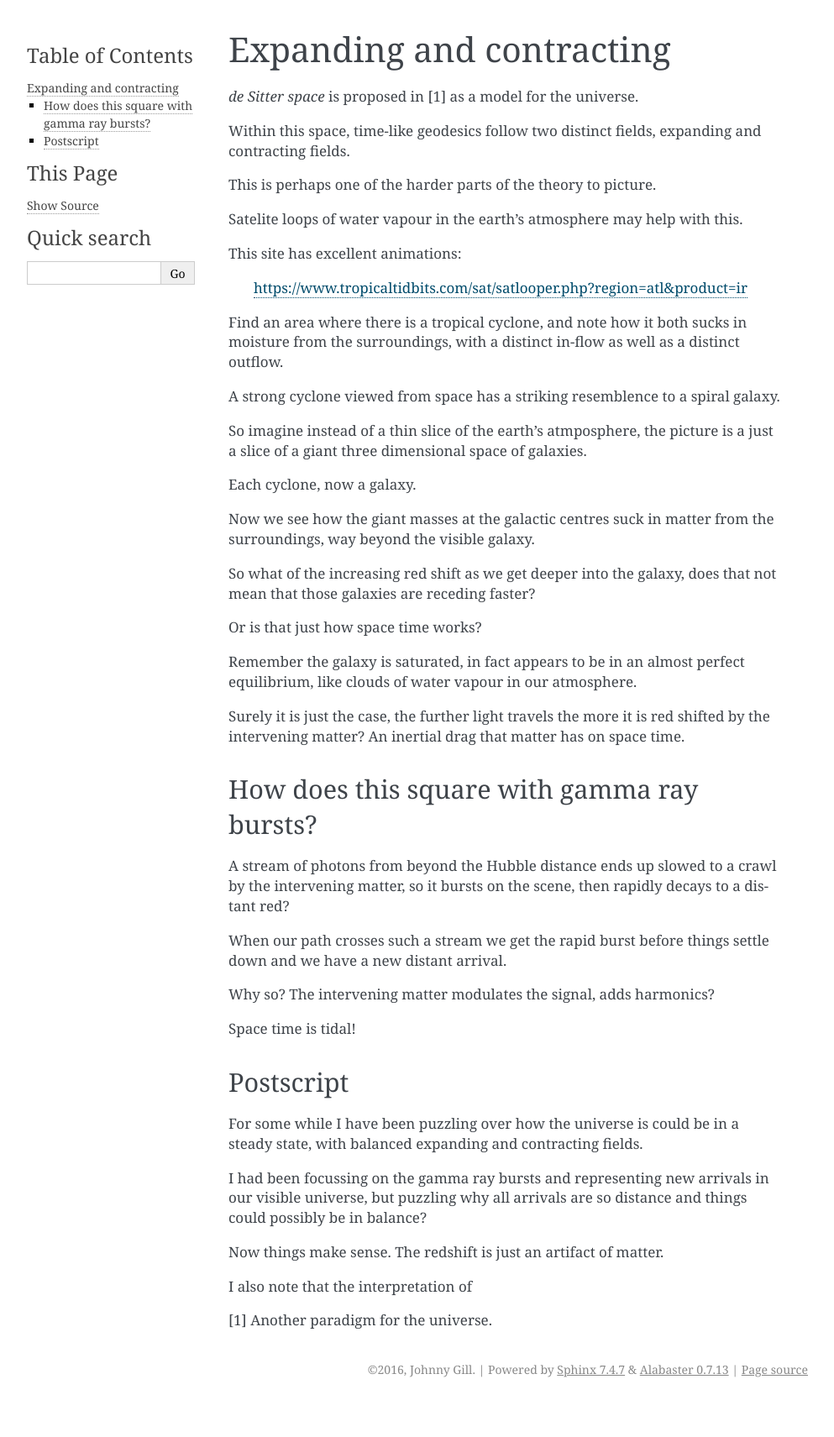
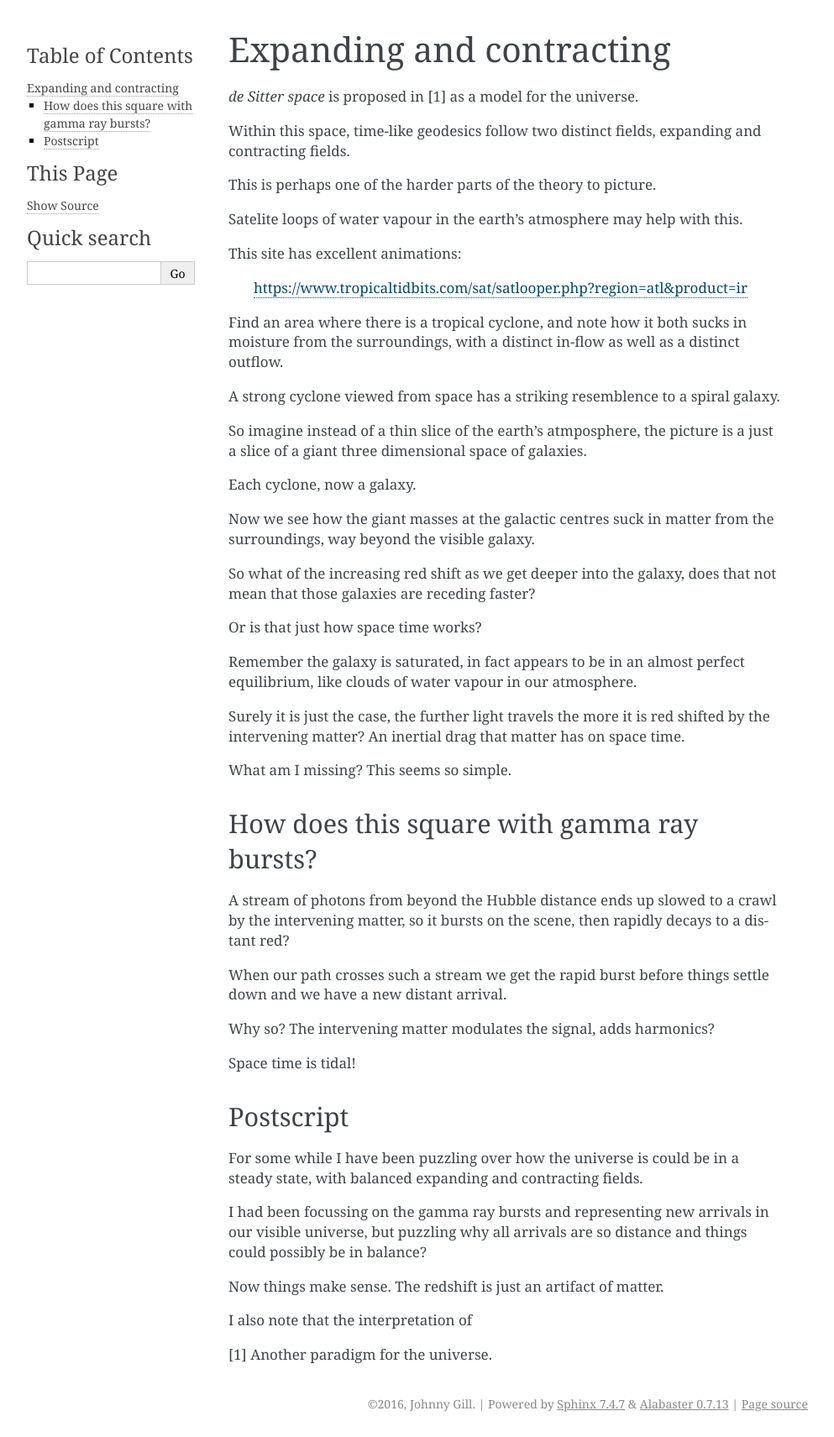
Before and after one commit to openbermuda/karmapi, a Sphinx documentation site: the page built from docs/nodice/exandcon.rst, in a window 1280 px wide. Shown: the whole page at 84% size, without its empty margins (148-1141 px from the left). Built offline with Sphinx 7.4.7, drawn with Linux system fonts in a browser that asks for light colours; formulas are drawn with MathJax 3; pages that are not in the unit, such as notebooks, are missing from menus; before the commit the page ends 1670 px from its top, so only the background shows below that.

Commit message:
shurely shome mishtake in exandcon?

```diff
--- a/docs/nodice/exandcon.rst
+++ b/docs/nodice/exandcon.rst
@@ -44,6 +44,8 @@ Surely it is just the case, the further light travels the more it is
 red shifted by the intervening matter?  An inertial drag that matter
 has on space time.
 
+What am I missing?  This seems so simple.
+
 
 How does this square with gamma ray bursts?
 ===========================================
```
